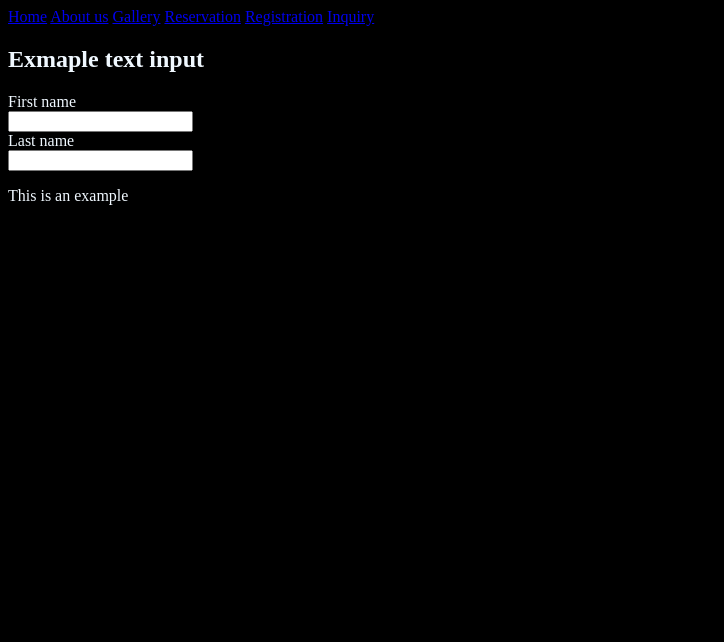
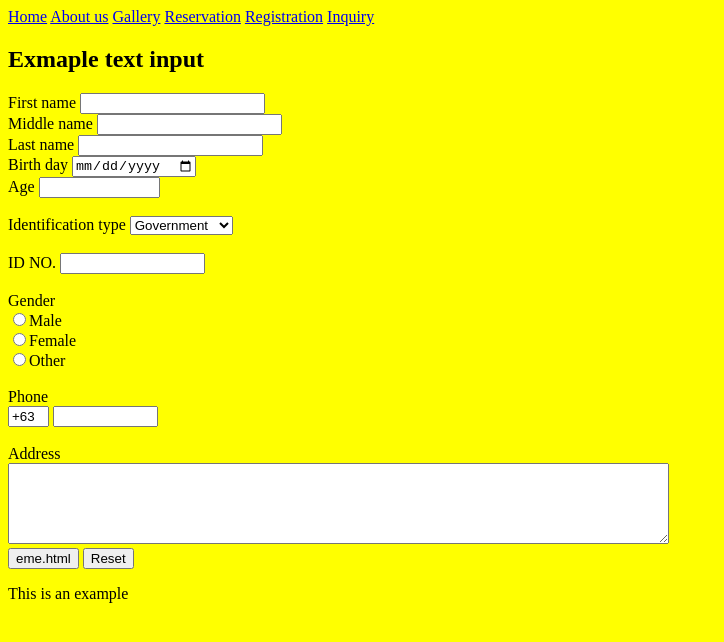
Before and after one commit to SonJaeMark/Mark-Jayson-Lanuzo-BSIT-1.7, a plain HTML site: page registration.html in a window 1280 px wide. Shown: the whole page, without its empty margins (0-724 px from the left). Drawn offline with Linux system fonts and the light colour scheme.

Commit message:
almost done

```diff
--- a/registration.html
+++ b/registration.html
@@ -4,14 +4,14 @@
     <meta charset="UTF-8">
     <meta name="viewport" content="width=device-width, initial-scale=1.0">
     <title>My first HTML | Registration</title>
-    <style>
+    <!-- <style>
         body{
             color: aliceblue;
         }
 
-    </style>
+    </style> -->
 </head>
-<body bgcolor="black">
+<body bgcolor="yellow">
     <div>
         <a href = "index.html">Home</a>
         <a href = "aboutus.html">About us</a>
@@ -24,10 +24,42 @@
     <h2>Exmaple text input</h2>
 
     <form>
-        <label for="fname">First name</label><br>
+        <label for="fname">First name</label>
         <input type="text" id="fname" name="fname"><br>
-        <label for="Lname">Last name</label><br>
+        <label for="Mname">Middle name</label>
+        <input type="text" id="Mname" name="Mname"><br>
+        <label for="Lname">Last name</label>
         <input type="text" id="Lname" name="Lname"><br>
+        <label for="Bday">Birth day</label>
+        <input type="date" id="Bday" name="Bday"><br>
+        <label for="Age">Age</label>
+        <input type="text" id="Age" name="Age" size="12"><br><br>
+
+        <label>Identification type</label>
+        <select>
+            <option value="Government">Government</option>
+            <option value="Student">Student</option>
+            <option value="Senior citizen">Senior citizen</option>
+        </select>
+        <br><br>
+
+        <label>ID NO.</label>
+        <input type="text" id="id no" name="id no" size="15"><br><br>
+
+        <label>Gender</label><br>
+        <input type="radio" name="Male">Male<br>
+        <input type="radio" name="Female">Female<br>
+        <input type="radio" name="Other">Other<br><br>
+
+        <label>Phone</label><br>
+        <input type="text" name="country code" value="+63" size="2">
+        <input type="text" name="Phone" size="10"><br><br>
+
+        <label>Address</label><br>
+        <textarea cols="80" rows="5" value="Address"></textarea><br>
+        <input type="submit" name="submit value" value="eme.html">
+        <input type="reset" name="reset" value="Reset">
+
     </form>
     <p>This is an example</p>
 
```
